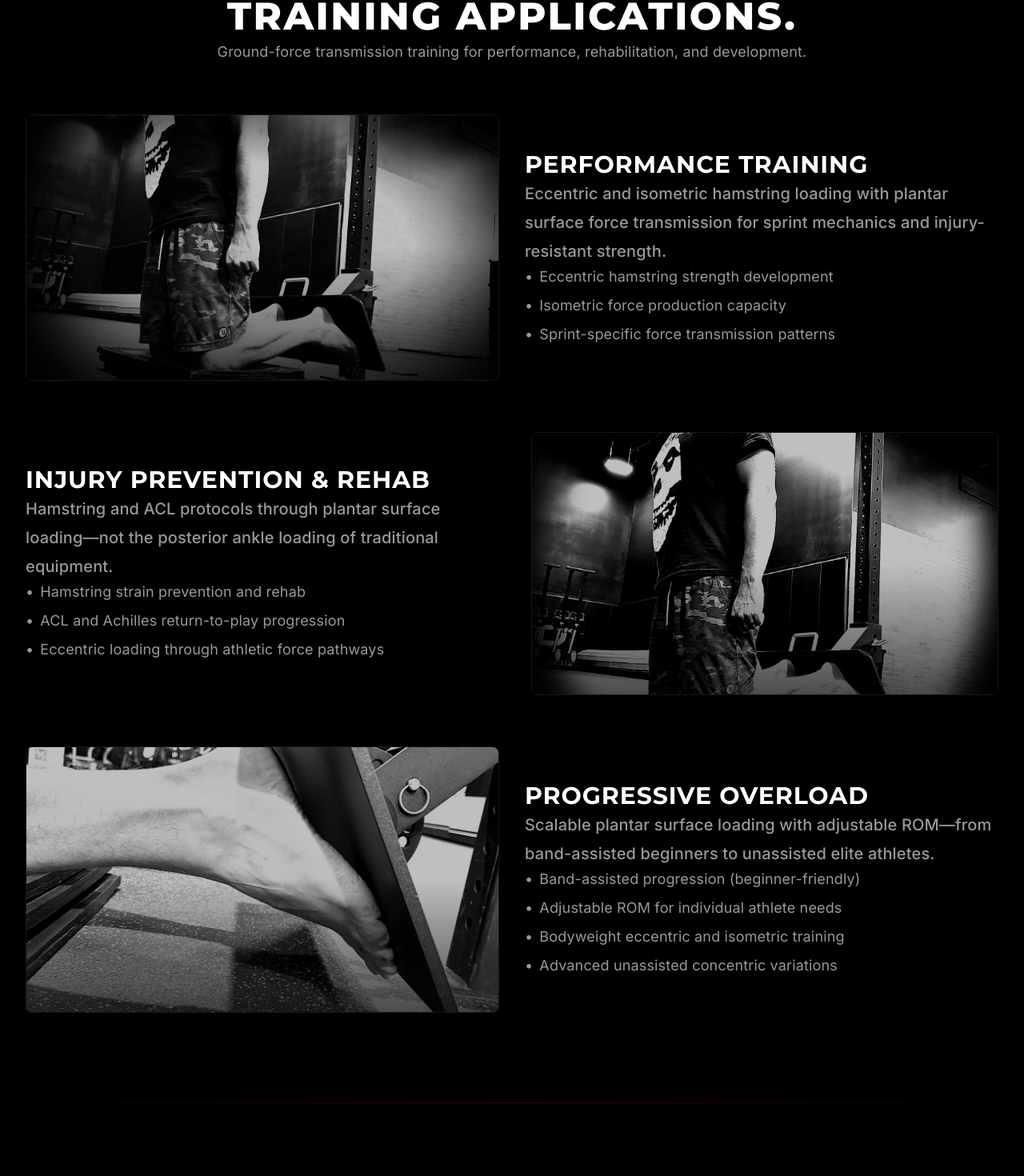
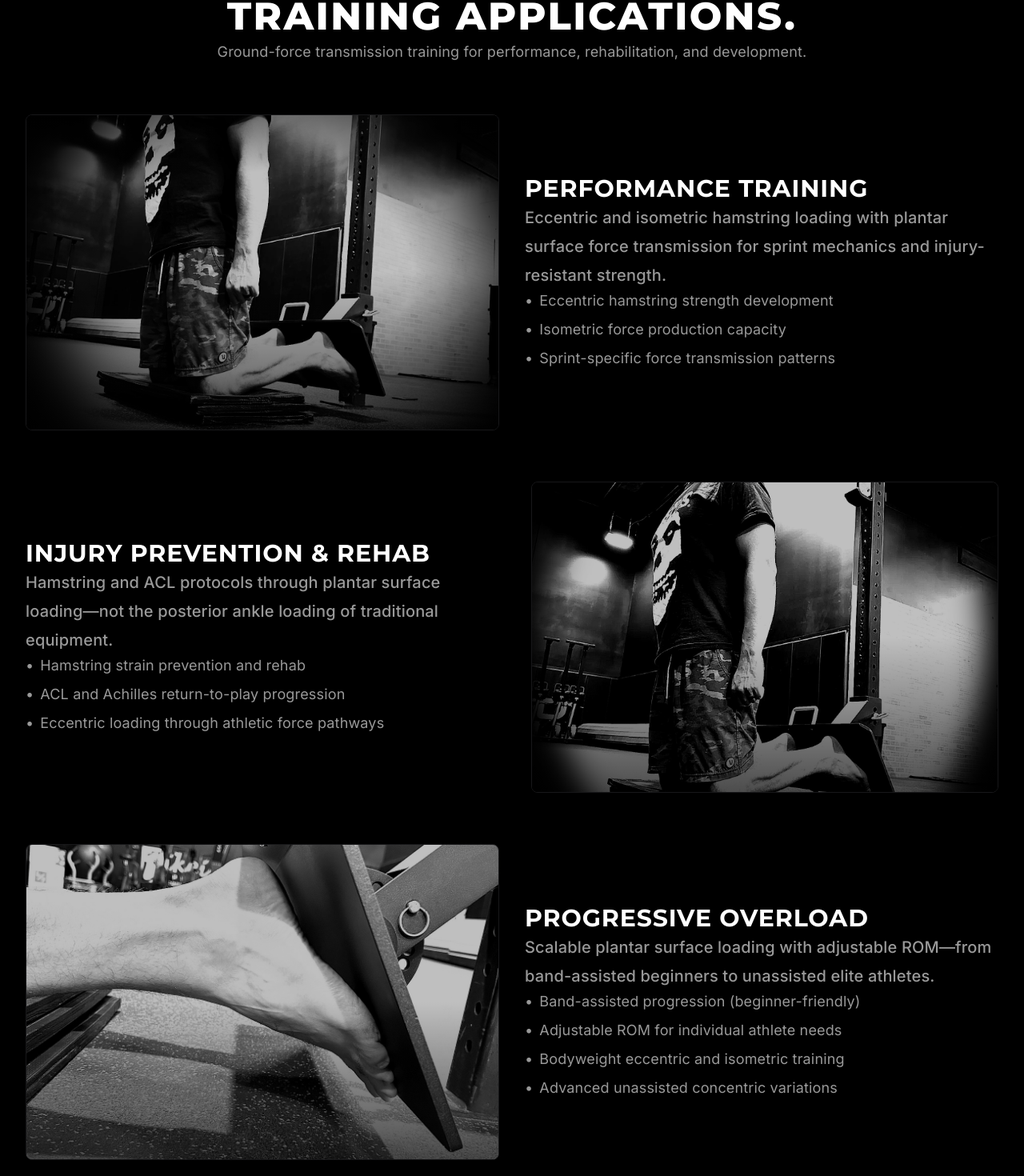
Before and after one commit to infinityspine/exiqx-website, a Next.js app: page / in a window 1280 px wide. Shown: the part 1853-3323 px from the top of the page at 80% size. Built offline with nearby package versions, Linux system fonts and the light colour scheme.

Commit message:
🕒 Auto-commit: 2026-01-08 08:26:48

```diff
--- a/components/sections/UseCases.tsx
+++ b/components/sections/UseCases.tsx
@@ -60,7 +60,7 @@ const UseCases = memo(function UseCases({
                 transition: { type: "spring", stiffness: 180, damping: 20 }
               }}
               transition={{ type: "spring", stiffness: 180, damping: 20 }}
-              className="relative aspect-[16/9] rounded-lg overflow-hidden border border-zinc-800/60 backdrop-blur-sm transition-all duration-300 hover:border-red-900/50 hover:shadow-[0_10px_30px_rgba(220,38,38,0.2)] will-change-transform"
+              className="relative aspect-[3/2] rounded-lg overflow-hidden border border-zinc-800/60 backdrop-blur-sm transition-all duration-300 hover:border-red-900/50 hover:shadow-[0_10px_30px_rgba(220,38,38,0.2)] will-change-transform"
               style={{ transform: 'translateZ(0)' }}
             >
               <Image
@@ -117,7 +117,7 @@ const UseCases = memo(function UseCases({
             {/* Image with Elite Styling - FIRST in DOM for mobile */}
             <motion.div
               variants={fadeUp}
-              className="relative aspect-[16/9] rounded-lg overflow-hidden lg:order-2 border border-zinc-800/60 backdrop-blur-sm transition-all duration-300 hover:border-red-900/50 hover:shadow-[0_10px_30px_rgba(220,38,38,0.2)] will-change-transform"
+              className="relative aspect-[3/2] rounded-lg overflow-hidden lg:order-2 border border-zinc-800/60 backdrop-blur-sm transition-all duration-300 hover:border-red-900/50 hover:shadow-[0_10px_30px_rgba(220,38,38,0.2)] will-change-transform"
               whileHover={shouldReduceMotion ? {} : {
                 y: -6,
                 scale: 1.02,
@@ -183,7 +183,7 @@ const UseCases = memo(function UseCases({
                 transition: { type: "spring", stiffness: 180, damping: 20 }
               }}
               transition={{ type: "spring", stiffness: 180, damping: 20 }}
-              className="relative aspect-[16/9] rounded-lg overflow-hidden border border-zinc-800/60 backdrop-blur-sm transition-all duration-300 hover:border-red-900/50 hover:shadow-[0_10px_30px_rgba(220,38,38,0.2)] will-change-transform"
+              className="relative aspect-[3/2] rounded-lg overflow-hidden border border-zinc-800/60 backdrop-blur-sm transition-all duration-300 hover:border-red-900/50 hover:shadow-[0_10px_30px_rgba(220,38,38,0.2)] will-change-transform"
               style={{ transform: 'translateZ(0)' }}
             >
               <Image
```
